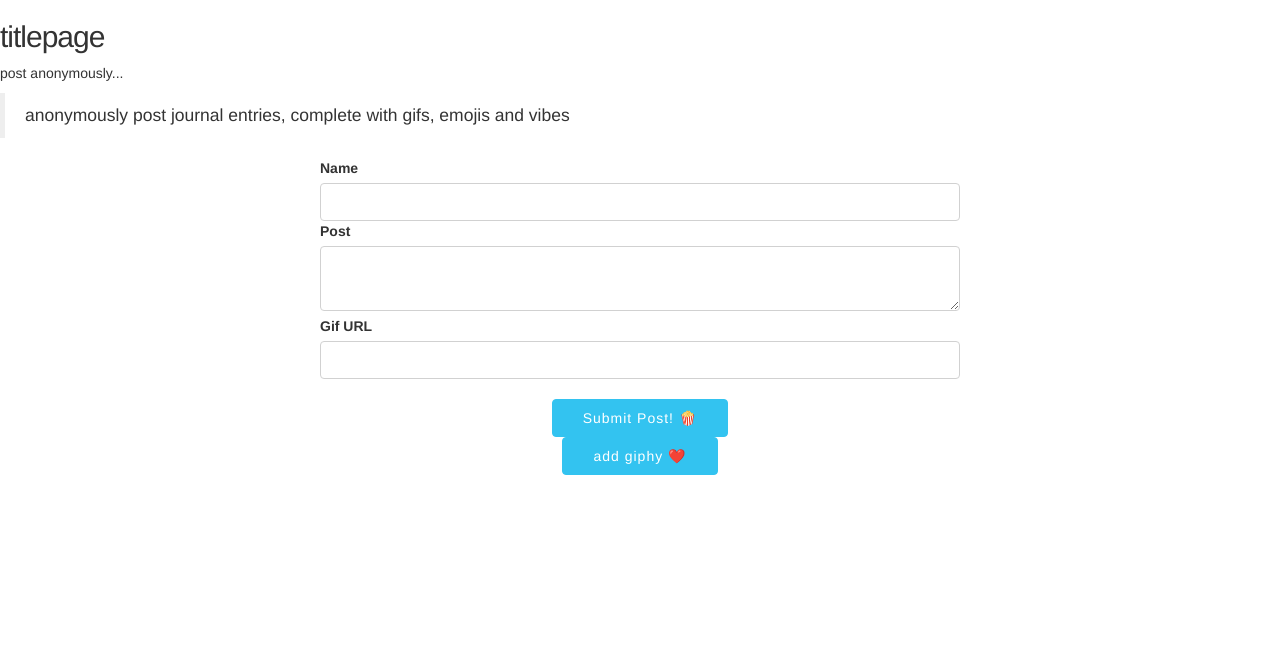
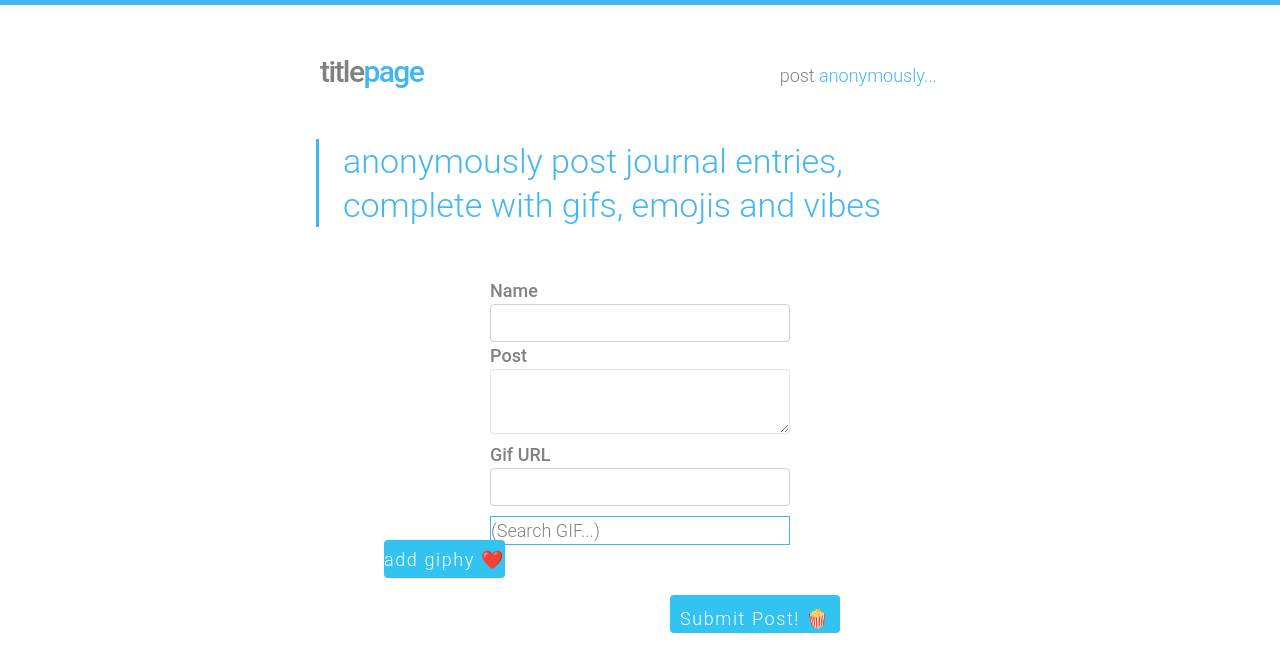
Before and after one commit to derejmi/Anonymous-Journal, a plain HTML site: page client/index.html in a window 1280 px wide. Drawn offline with nearby package versions, Linux system fonts and the light colour scheme; no server answers.

Commit message:
add some style

```diff
--- a/client/style.css
+++ b/client/style.css
@@ -1,3 +1,68 @@
+html,
+header,
+body,
+div,
+span,
+label,
+input,
+textarea,
+button,
+img,
+p,
+small,
+h3,
+svg {
+  margin: 0;
+  padding: 0;
+  border: 0;
+  font-size: 100%;
+  font: inherit;
+  vertical-align: baseline;
+}
+
+body {
+  border-top: 5px solid #42b6f3;
+  padding: 50px 0;
+  font: 300 18px/1.5 Roboto, "Helvetica Neue", Arial, sans-serif;
+  color: #818181;
+}
+
+main {
+  max-width: 640px;
+  margin: 0 auto;
+  padding: 0 20px;
+}
+
+header {
+  max-width: 640px;
+  margin: 0 auto;
+}
+
+header h2 {
+  text-align: left;
+  margin-bottom: 0;
+  display: inline;
+}
+header p {
+  text-align: right;
+  display: inline;
+  margin-left: 55%;
+}
+
+header span {
+  color: #42b6f3;
+}
+
+blockquote {
+  margin: 50px 0 50px -24px;
+  padding: 0 0 0 24px;
+  font-size: 34px;
+  font-weight: 300;
+  line-height: 1.3em;
+  color: #42b6f3;
+  border-left: 3px solid #42b6f3;
+}
+
 .header-title {
   text-align: center;
 }
@@ -7,11 +72,39 @@
   margin: 0 auto;
 }
 
-.button-primary {
-  display: block;
-  margin: 0 auto;
+form > input,
+textarea {
+  border: 1px solid #e2e2e2;
 }
 
+form > label {
+  font-weight: 500;
+}
+
+.giphy-div:empty:not(:focus):before {
+  content: attr(data-placeholder);
+}
+
+.giphy-div {
+  border: 1px solid #42b6f3;
+  margin-top: 10px;
+  margin-bottom: 50px;
+}
+
+.submit-button {
+  /* display: block; */
+  /* margin: 0 auto; */
+  position: relative;
+  left: 60%;
+  padding: 10px;
+  font: 13px;
+}
+
+.gif-button {
+  position: absolute;
+  top: 67.5%;
+  left: 30%;
+}
 .spinner {
   text-align: center;
 }
@@ -29,13 +122,14 @@
   /* align-items: center; */
   text-align: center;
   margin: 20px auto;
-  width: 70%;
+  width: 100%;
 }
 
 .allposts {
   background: #f2f2f2;
   padding: 10px;
   margin: 10px;
+  width: 100%;
   word-wrap: break-word;
   position: relative;
 }
@@ -56,4 +150,5 @@
 
 .error-message {
   color: red;
+  margin-bottom: 10px;
 }
```
